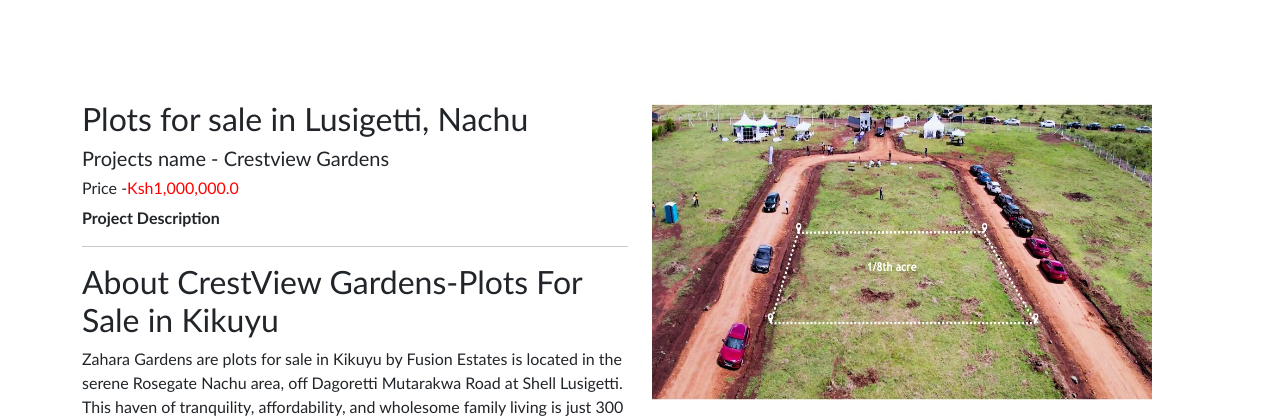
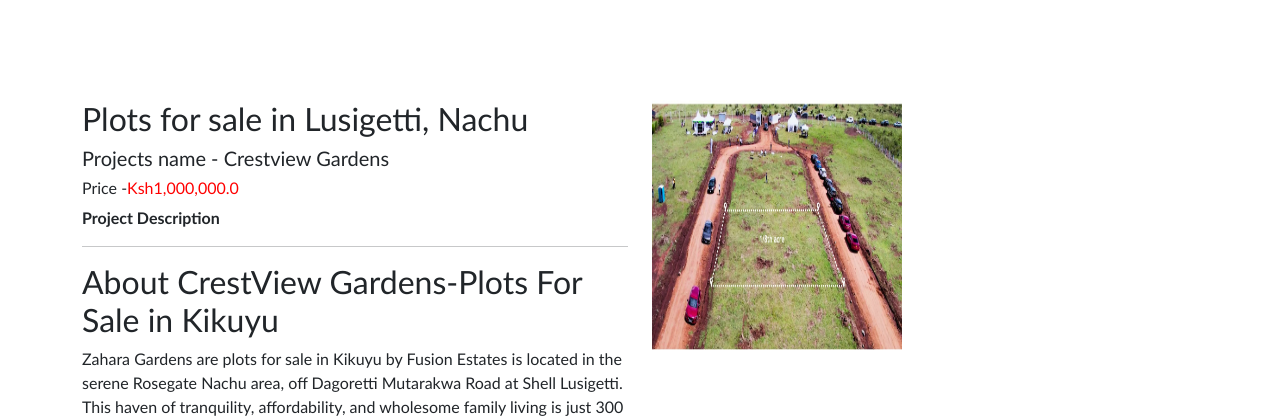
Before and after one commit to Aernestnjuki/flaskAffordablePlotsPage, a Flask app: page /about-project/1 in a window 1280 px wide. Shown: the part 101-521 px from the top of the page. Run offline with Flask 3, Linux system fonts and the light colour scheme; data comes from the database, SQL or seed files in the repository; some libraries are stand-ins or nearby versions; grey boxes are pictures that could not be loaded.

Commit message:
Update about_project.html

```diff
--- a/LandingPage/templates/about_project.html
+++ b/LandingPage/templates/about_project.html
@@ -5,7 +5,7 @@
 
 {% block body %}
 
-<div class="container" style="margin-top: 100px;">
+<div class="container about-project" style="margin-top: 100px;">
     <div class="row">
         <div class="col-md-6 col-sm-12">
             <h2>Plots for sale in {{project.location}}</h2>
@@ -19,9 +19,9 @@
             </div>
         </div>
         <div class="col-md-6 col-sm-12">
-            <img src="../../{{ project.project_image }}" alt="" style="width: 500px; height: 300px;">
+            <img src="../../{{ project.project_image }}" alt="">
             <div  class="embed-responsive embed-responsive-16by9">
-                <video autoplay loop class="embed-responsive-item" style="height: 500px; width: 500px;">
+                <video autoplay loop class="embed-responsive-item">
                     <source src="../../{{project.project_video}}">
                 </video>
             </div>
```
